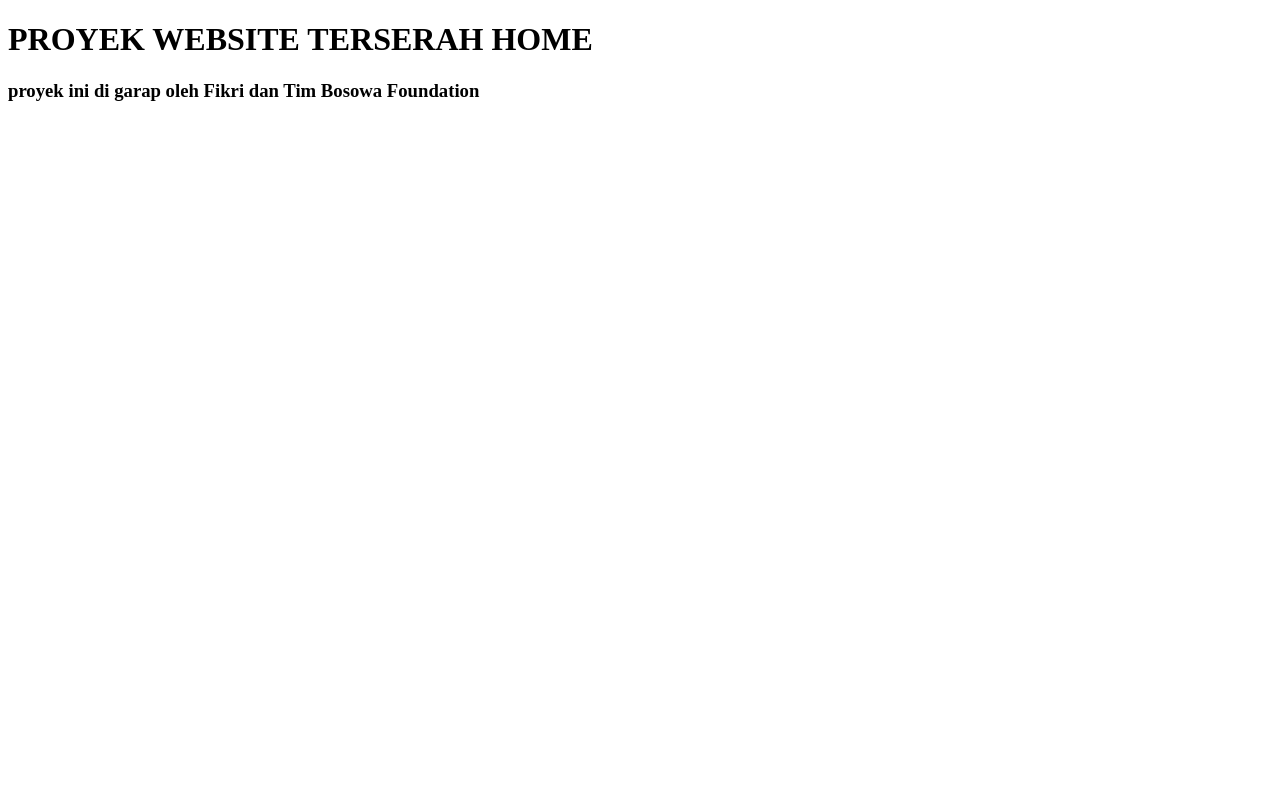
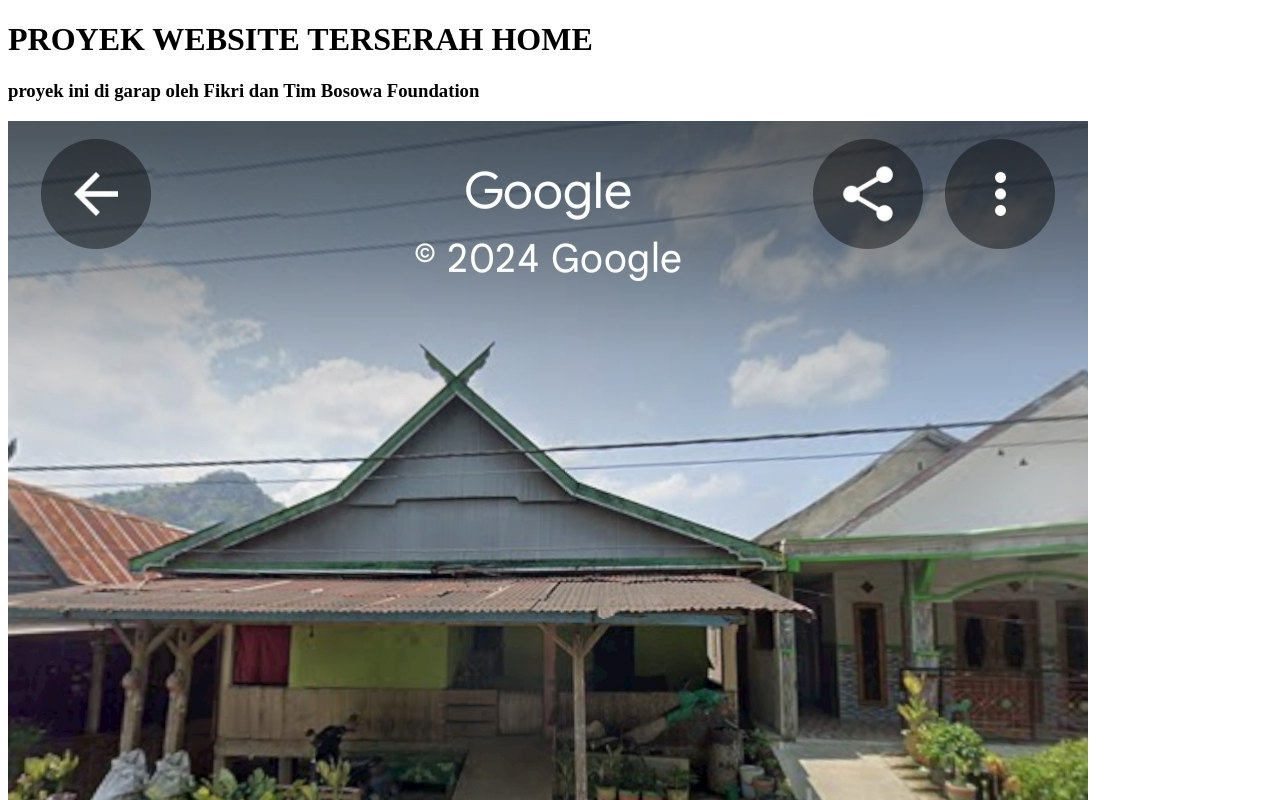
Before and after one commit to Etherbert/Portofolio, a plain HTML site: page index.html in a window 1280 px wide. Shown: the top 800 px of the page. Drawn offline with Linux system fonts and the light colour scheme.

Commit message:
Update index.html

```diff
--- a/index.html
+++ b/index.html
@@ -14,6 +14,7 @@
 <body>
     <h1 position="center">PROYEK WEBSITE TERSERAH HOME</h1>
     <h3>proyek ini di garap oleh Fikri dan Tim Bosowa Foundation</h3>
+    <img src="terserah.jpg">
     <script src="js/script.js"></script>
 </body>
 </html>
```
